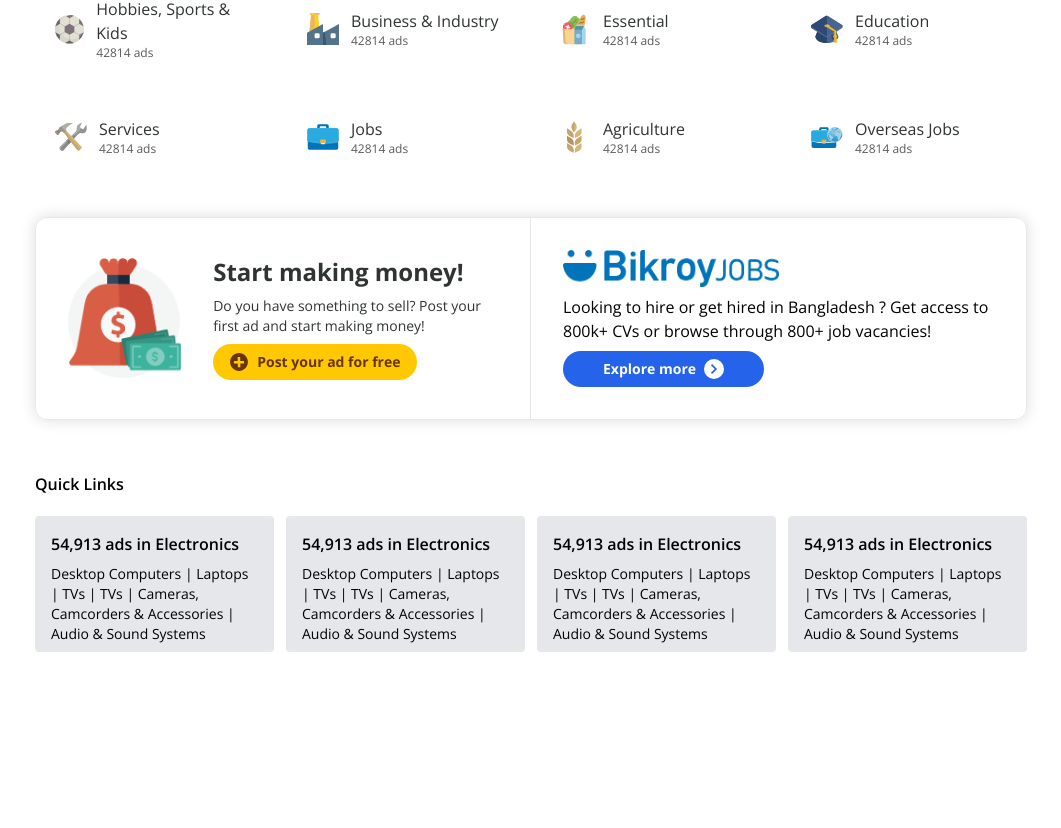
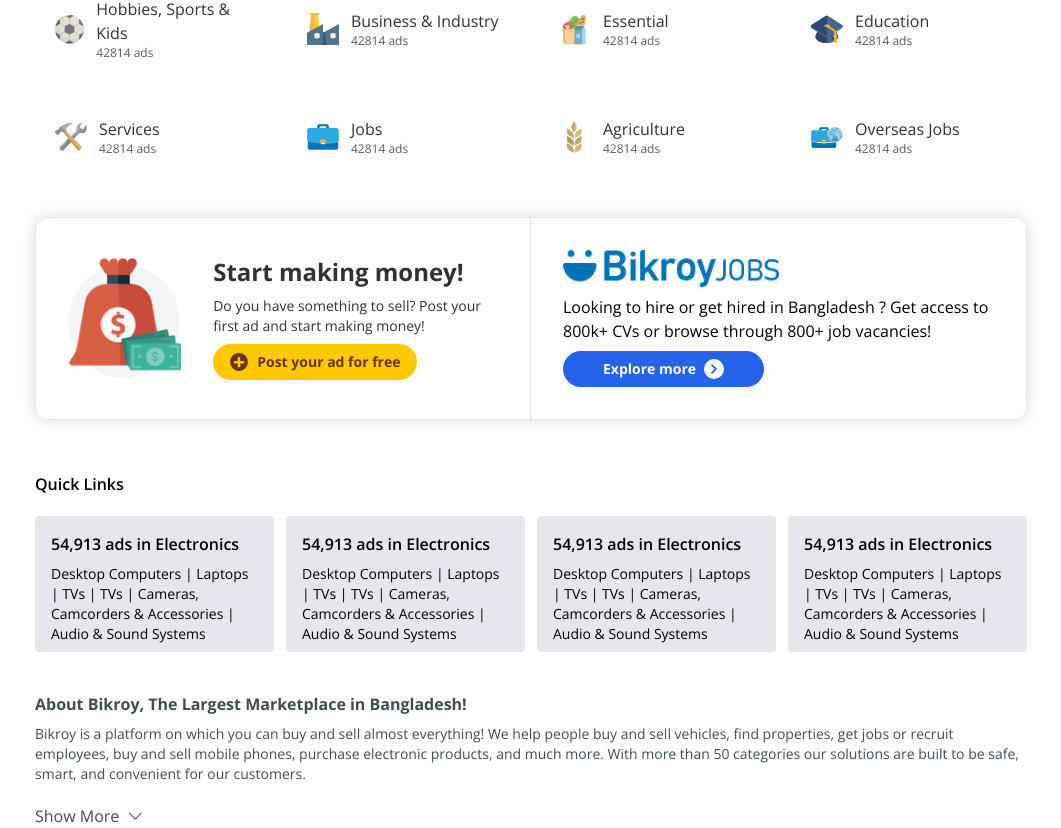
Before and after one commit to HasibX2000/Bikroy-Clone, a React (Vite) app: page / in a window 1280 px wide. Shown: the part 641-1469 px from the top of the page, without its empty margins (109-1170 px from the left). Before the commit the page ends 1305 px from the top, so only its background shows below. Built offline with nearby package versions, Linux system fonts and the light colour scheme.

Commit message:
about component

```diff
--- /dev/null
+++ b/src/Components/AboutBikroy.jsx
@@ -0,0 +1,96 @@
+import React, { useState } from "react";
+
+const AboutBikroy = () => {
+  const [show, setShow] = useState(false);
+  return (
+    <div className="mt-7">
+      <h2 className="text-md font-bold text-blackBrand mb-2">
+        About Bikroy, The Largest Marketplace in Bangladesh!
+      </h2>
+      <p className="text-sm text-blackBrand">
+        Bikroy is a platform on which you can buy and sell almost everything! We
+        help people buy and sell vehicles, find properties, get jobs or recruit
+        employees, buy and sell mobile phones, purchase electronic products, and
+        much more. With more than 50 categories our solutions are built to be
+        safe, smart, and convenient for our customers.
+      </p>
+
+      {show && (
+        <div>
+          <h3 className="text-md font-bold text-blackBrand mt-5 mb-2">
+            Buy, Sell, Rent, or Find Jobs in Bangladesh
+          </h3>
+          <p className="text-sm text-blackBrand">
+            Every month, hundreds of millions of people use Bikroy to find and
+            sell mobiles, musical instruments, cars, houses, jobs, and more
+            through classified ads. To sell new items or sell used items
+            quickly, Bikroy offers Ad Promotion features.
+            <br />
+            <br />
+            Bikroy has an extensive collection of new and used goods, making it
+            easier for users to quickly buy new items or buy used items at their
+            desired location. To buy online, users easily can reach their
+            desired products through filtering options.
+            <br />
+            <br />
+            For businesses, Bikroy has introduced the ‘Membership’ service,
+            which helps them expand their businesses online. Members will have
+            their virtual shop with a Bikroy URL with free promotions of their
+            goods. With different membership categories, businesses can flourish
+            as verified members and authorized dealers.
+            <br />
+            <br />
+            With millions of unique monthly visitors, thousands of interested
+            buyers, and thousands of active dealers on our platform, Bikroy is
+            the Largest Marketplace in Bangladesh.
+          </p>
+
+          <h2 className="text-md font-bold text-blackBrand mt-5 mb-2">
+            Benefits of Trading at Bikroy
+          </h2>
+
+          <p className="text-sm text-blackBrand">
+            At Bikroy, we make it so easy to connect people to buy, sell or rent
+            goods and services as other classified sites.
+          </p>
+
+          <ul className="mt-3 text-sm text-blackBrand list-disc pl-5 leading-6">
+            <li>
+              Fast & Easy Experience: Navigated buying and selling experience in
+              Bangladesh which is simpler, faster, and easier. Shop and sell on
+              the go and get your desired products in just a few clicks.
+            </li>
+            <li>
+              Post Ads Free: As a free classified website, we offer free ad
+              posting features in many categories for the convenience of the
+              users based on their locations.
+            </li>
+            <li>
+              Safe & Secure Shopping: We have listed our verified members and
+              authorized dealers to create a safe shopping experience for our
+              users.
+            </li>
+          </ul>
+        </div>
+      )}
+
+      {show ? (
+        <div
+          onClick={() => setShow(!show)}
+          className="text-blackBrand text-md flex items-center gap-2 mt-5"
+        >
+          Show less <span className="bi bi-chevron-up "></span>
+        </div>
+      ) : (
+        <div
+          onClick={() => setShow(!show)}
+          className="text-blackBrand text-md flex items-center gap-2 mt-5"
+        >
+          Show More <span className="bi bi-chevron-down "></span>
+        </div>
+      )}
+    </div>
+  );
+};
+
+export default AboutBikroy;
--- a/src/Pages/Homepage.jsx
+++ b/src/Pages/Homepage.jsx
@@ -4,6 +4,7 @@ import Hero from "../Components/Hero";
 import Category from "../Components/Category";
 import TestimonialCard from "../Components/TestimonialCard";
 import QuickLinks from "../Components/QuickLinks";
+import AboutBikroy from "../Components/AboutBikroy";
 
 const Homepage = () => {
   return (
@@ -19,6 +20,7 @@ const Homepage = () => {
         <Category />
         <TestimonialCard />
         <QuickLinks />
+        <AboutBikroy />
       </div>
     </div>
   );
```
